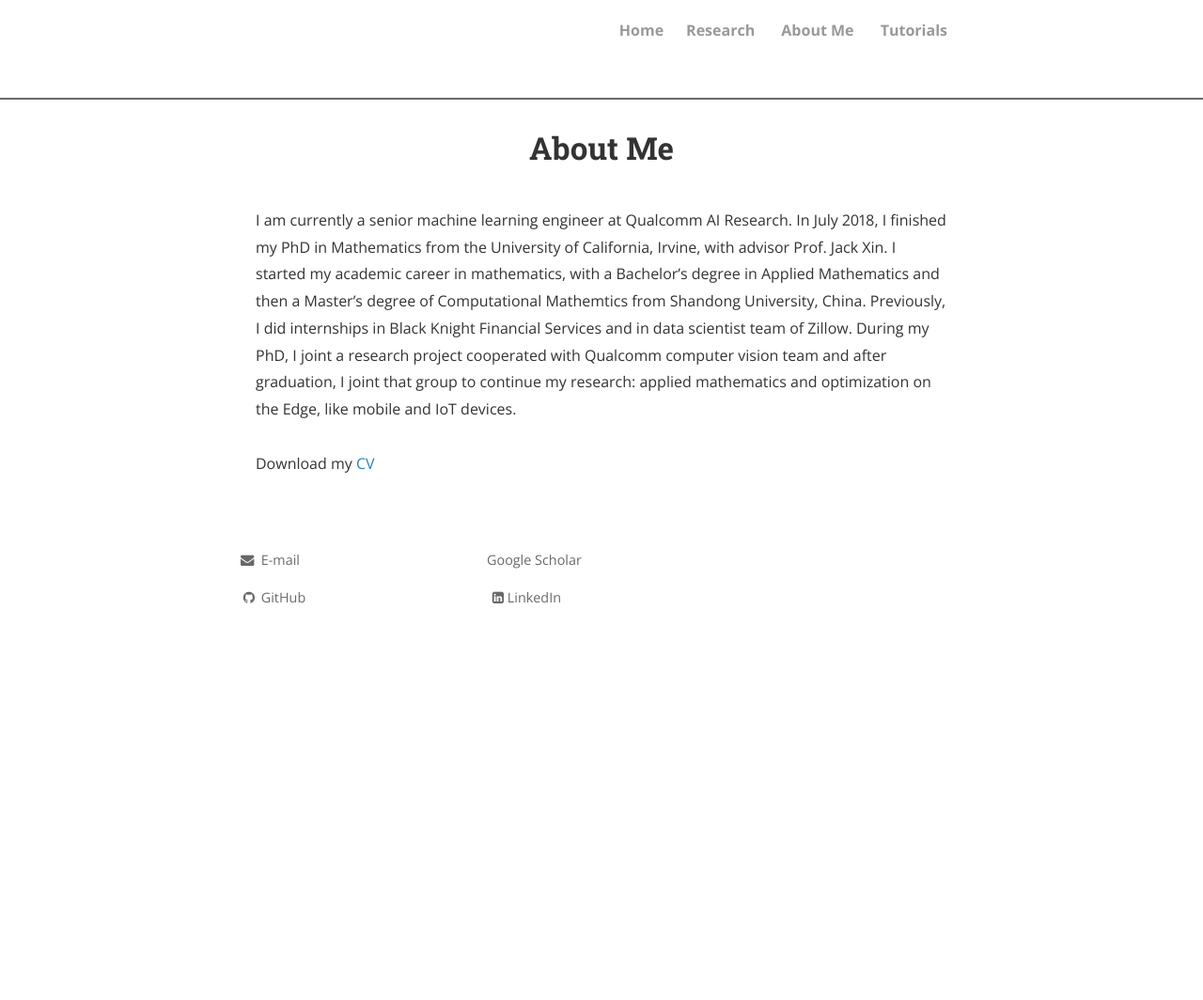
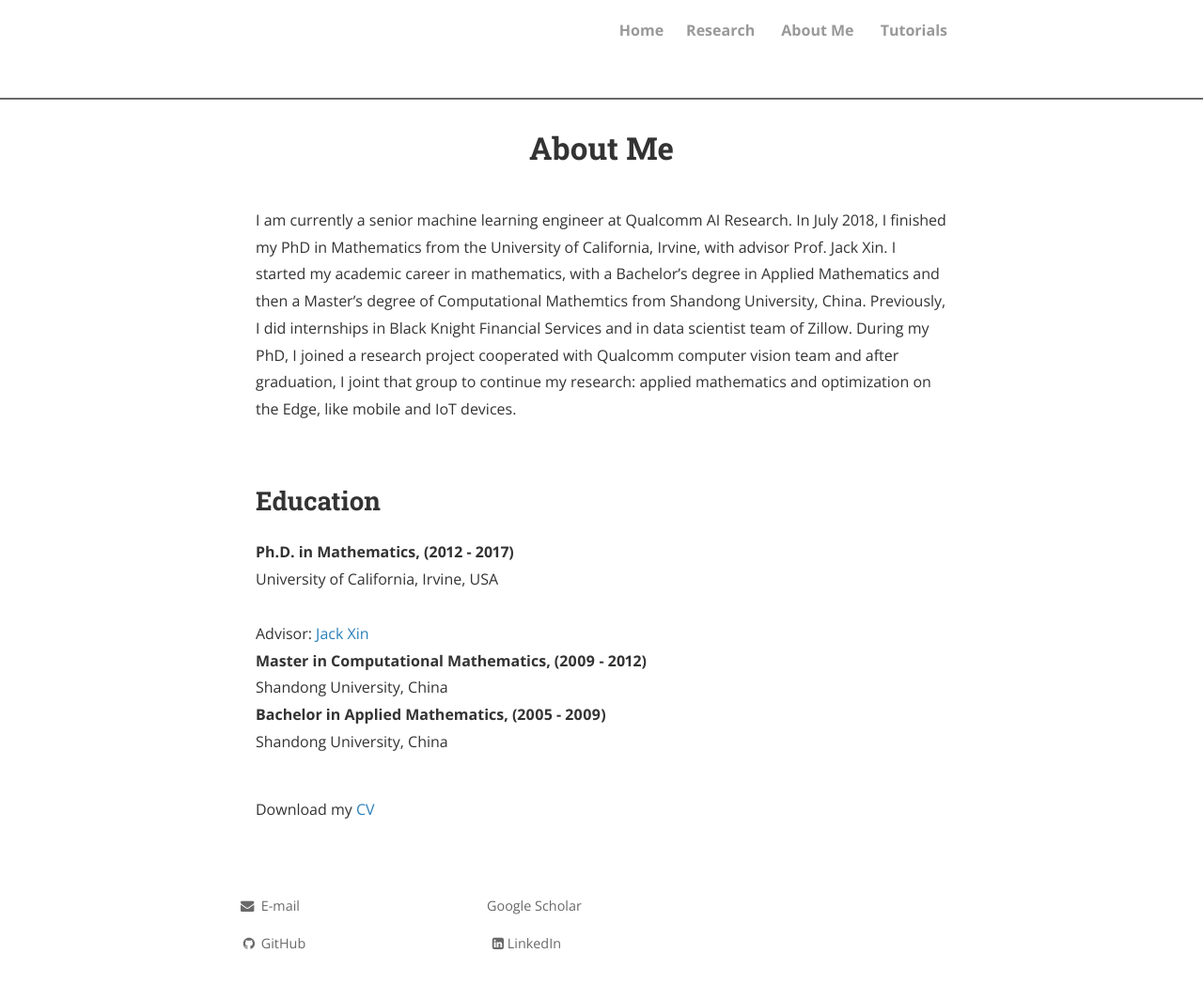
Before and after one commit to zsivine/zsivine.github.io, a Jekyll site: the page built from about.md, in a window 1280 px wide. Shown: the whole page at 94% size. Built offline with Jekyll 4.4.1, drawn with Linux system fonts in a browser that asks for light colours; nearby versions of some CDN libraries; comment, search, counter and statistics services are not loaded; a style sheet for code colours, icons or effects is not loaded; before the commit the page ends 900 px from its top, so only the background shows below that.

Commit message:
add Education

```diff
--- a/about.md
+++ b/about.md
@@ -4,8 +4,21 @@ title: About Me
 permalink: /about/
 ---
 I am currently a senior machine learning engineer at Qualcomm AI Research.
-In July 2018, I finished my PhD in Mathematics from the University of California, Irvine, with advisor Prof. Jack Xin. I started my academic career in mathematics, with a Bachelor's degree in Applied Mathematics and then a Master's degree of Computational Mathemtics from Shandong University, China. Previously, I did internships in Black Knight Financial Services and in data scientist team of Zillow. During my PhD, I joint a research project cooperated with Qualcomm computer vision team and after graduation, I joint that group to continue my research:  applied mathematics and optimization on the Edge, like mobile and IoT devices.
+In July 2018, I finished my PhD in Mathematics from the University of California, Irvine, with advisor Prof. Jack Xin. I started my academic career in mathematics, with a Bachelor's degree in Applied Mathematics and then a Master's degree of Computational Mathemtics from Shandong University, China. Previously, I did internships in Black Knight Financial Services and in data scientist team of Zillow. During my PhD, I joined a research project cooperated with Qualcomm computer vision team and after graduation, I joint that group to continue my research:  applied mathematics and optimization on the Edge, like mobile and IoT devices.
+
 <br>
+<h2>Education</h2>
+<strong>Ph.D. in Mathematics, (2012 - 2017) </strong>
+<br>University of California, Irvine, USA<br>
+<br>Advisor: <a href="https://www.math.uci.edu/people/jack-xin">
+    Jack Xin</a><br>
+<strong>Master in Computational Mathematics, (2009 - 2012) </strong>
+<br>Shandong University, China<br>
+<strong>Bachelor in Applied Mathematics, (2005 - 2009) </strong>
+<br>Shandong University, China<br>
+
+
+
 <br>
 Download my <a href="https://github.com/zsivine/zsivine.github.io/raw/master/CV/Research_CV.pdf" download="Research_CV">CV</a><br>
 <br>
```
